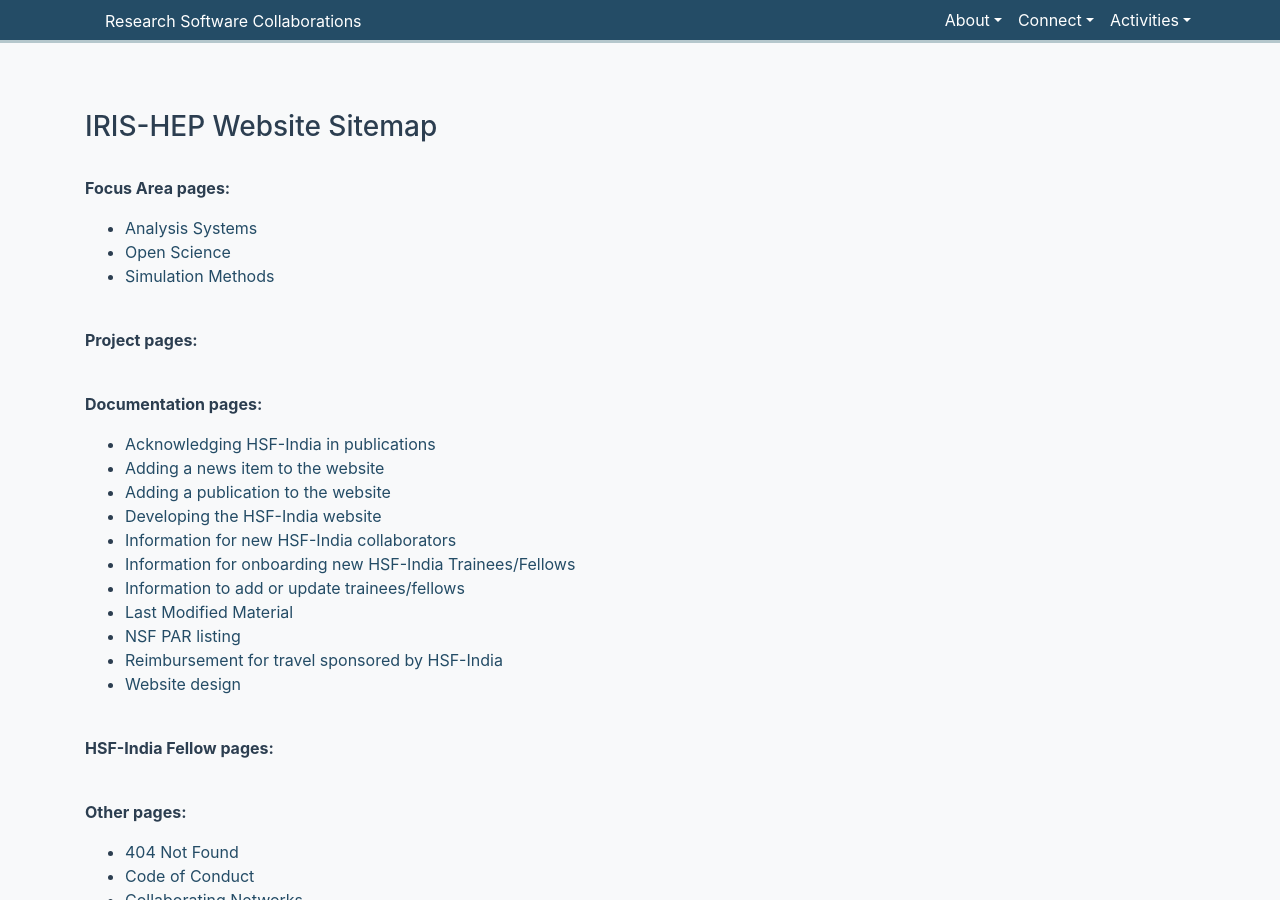
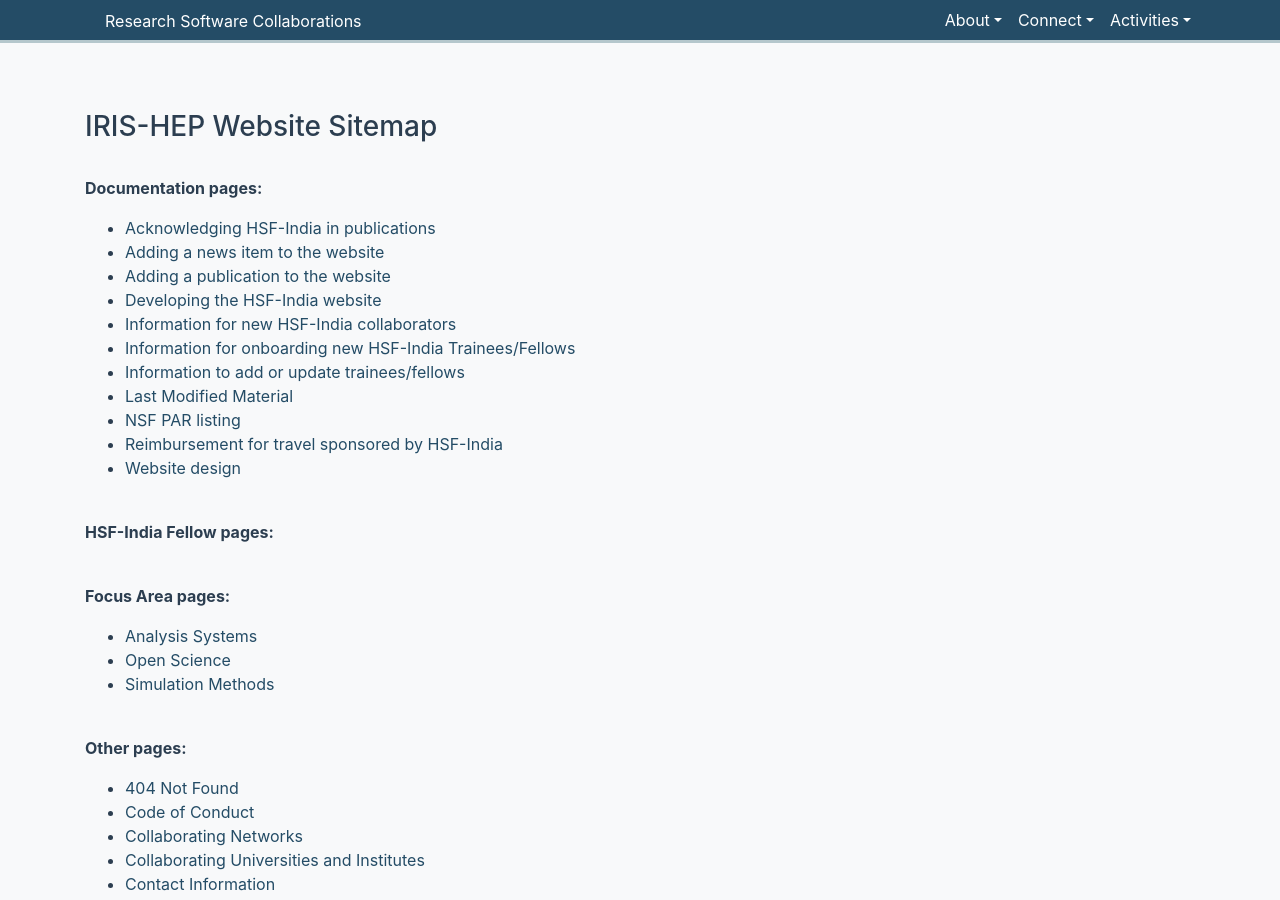
Before and after one commit to research-software-collaborations/research-software-collaborations.github.io, a Jekyll site: the page built from pages/sitemap.md, in a window 1280 px wide and 900 px high. Built offline with Jekyll 4.4.1, drawn with Linux system fonts in a browser that asks for light colours; cached includes are drawn as plain includes.

Commit message:
resort sitemap page

```diff
--- a/pages/sitemap.md
+++ b/pages/sitemap.md
@@ -9,24 +9,6 @@ title: Sitemap
 Go through the list of pages and create an index of them, separating by
 different page categories (using our custom frontmatter tag "pagetype").
 {% endcomment %}
-
-<br>
-<b>Focus Area pages:</b>
-<ul>
-{% assign sorted = site.pages | where: 'pagetype', 'focus-area' | sort_natural: 'title' %}
-{% for mypage in sorted %}
-  <li><a href="{{mypage.permalink}}">{{ mypage.title }}</a></li>
-{% endfor %}
-</ul>
-
-<br>
-<b>Project pages:</b>
-<ul>
-{% assign sorted = site.pages | where: 'pagetype', 'project' | sort_natural: 'title' %}
-{% for mypage in sorted %}
-  <li><a href="{{mypage.permalink}}">{{ mypage.title }}</a></li>
-{% endfor %}
-</ul>
 
 <br>
 <b>Documentation pages:</b>
@@ -45,6 +27,16 @@ different page categories (using our custom frontmatter tag "pagetype").
   <li><a href="{{mypage.permalink}}">{{ mypage.title }}</a></li>
 {% endfor %}
 </ul>
+
+<br>
+<b>Focus Area pages:</b>
+<ul>
+{% assign sorted = site.pages | where: 'pagetype', 'focus-area' | sort_natural: 'title' %}
+{% for mypage in sorted %}
+  <li><a href="{{mypage.permalink}}">{{ mypage.title }}</a></li>
+{% endfor %}
+</ul>
+
 
 <br>
 <b>Other pages:</b>
```
